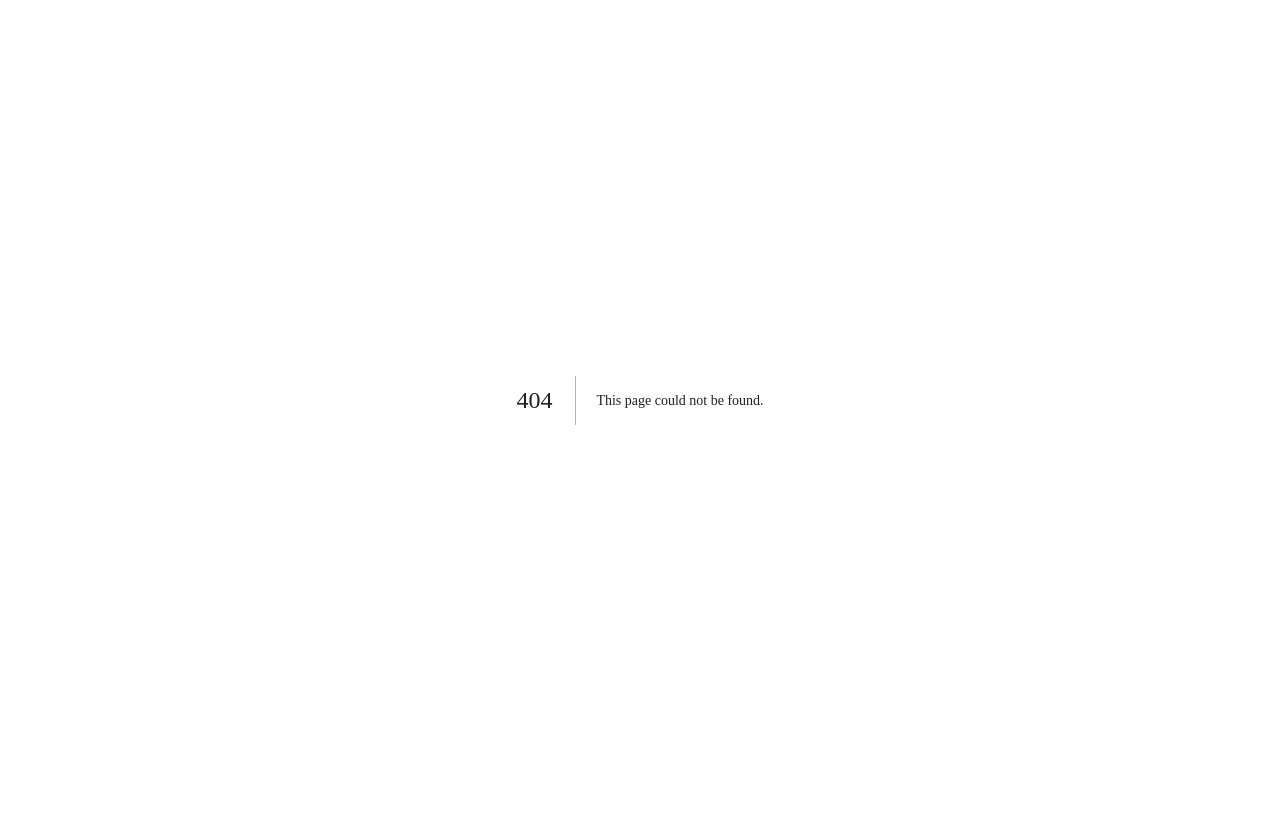
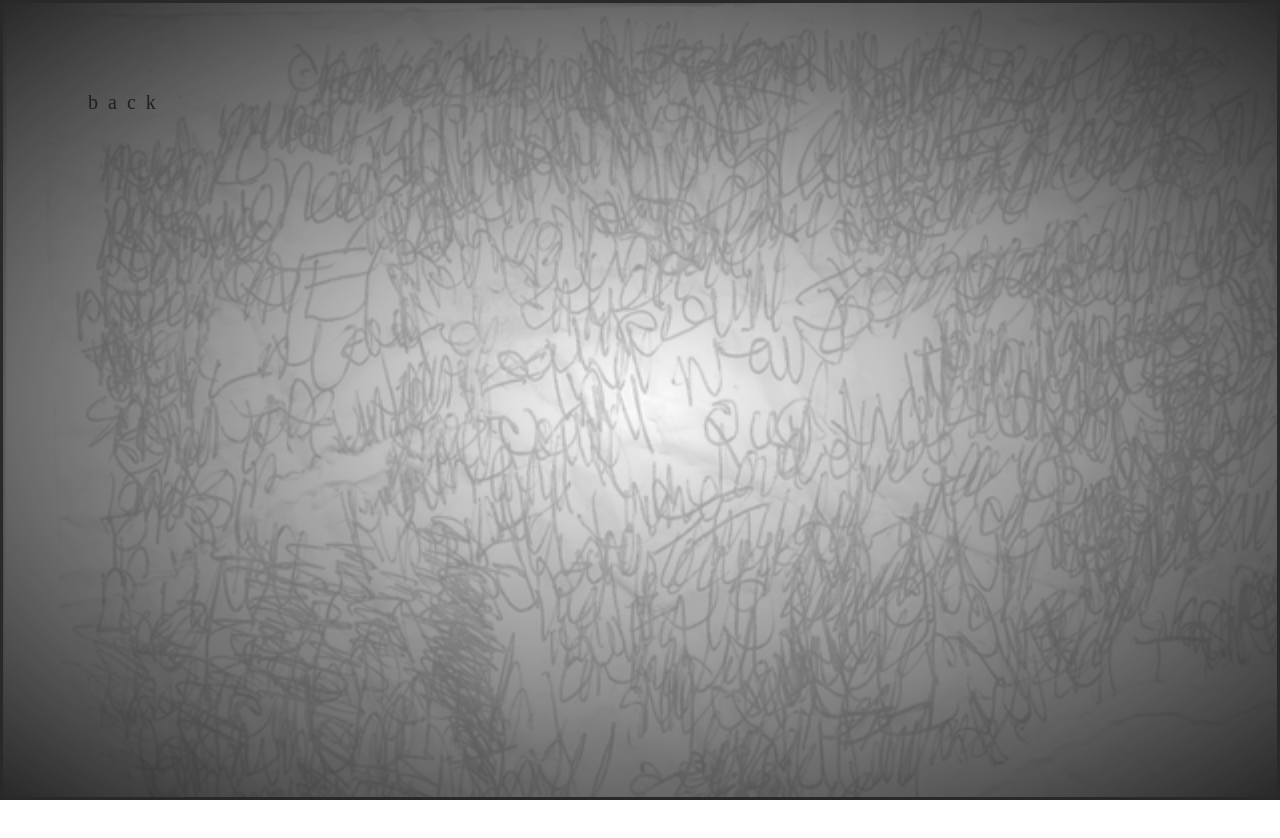
Before and after one commit to joewxlker/loonybin-e5d6, a Next.js app: page /whitepaper in a window 1280 px wide. Before the commit this address had no page. Shown: the top 838 px of the page. Before the commit the page ends 800 px from the top, so only its background shows below. Built offline with nearby package versions, Linux system fonts and the light colour scheme; a web font is replaced by a local one.

Commit message:
add whitepaper

```diff
--- a/public/whitepaper.json
+++ b/public/whitepaper.json
@@ -1,5 +1,5 @@
 {
     "title" : "Whitepaper",
-    "body" : "here’s our based whitepaper juicy infographics in it 4 the tec blah blah blah [link to whitepaper]",
+    "body" : "here’s our based whitepaper juicy infographics in it 4 the tec blah blah blah",
     "accent" : "dingdongfbingbongchingchong"
 }
--- a/src/app/animation.tsx
+++ b/src/app/animation.tsx
@@ -49,16 +49,19 @@ export const Animation: FC = () => {
       } else {
         setCount(0);
       }
-      families.forEach(() => {
-        const index = Math.floor(Math.random() * families.length);
-        (textElements[0] as any).style.fontFamily = families[index]?.font;
-        if(textElements[0]?.tagName === 'H1'){
-          (textElements[0] as any).style.letterSpacing = families[index]?.spacing;
-        }
-        if(textElements[0]?.className.includes('animate')){
-          (textElements[0] as any).style.letterSpacing = families[index]?.spacingSmall;
-        }
-      });
+      const textElement = textElements[0];
+      if(textElement){
+        families.forEach(() => {
+          const index = Math.floor(Math.random() * families.length);
+          (textElement as any).style.fontFamily = families[index]?.font;
+          if(textElement?.tagName === 'H1'){
+            (textElement as any).style.letterSpacing = families[index]?.spacing;
+          }
+          if(textElement?.className.includes('animate')){
+            (textElement as any).style.letterSpacing = families[index]?.spacingSmall;
+          }
+        });
+      }
       borderElements.forEach(element => {
         const index = Math.floor(Math.random() * borderImages.length);
         (element as any).style.setProperty('--background-image', `url(${borderImages[index]})`)
--- a/src/app/components/section.tsx
+++ b/src/app/components/section.tsx
@@ -1,4 +1,5 @@
 import Image from "next/image";
+import Link from "next/link";
 import { type FC, type ReactNode } from "react";
 import uuid4 from "uuid4";
 
@@ -34,18 +35,21 @@ const Body: FC<{ children: ReactNode }> = ({ children }) => {
 
 const Article: FC<{
   body: string[];
-  link?: { title: string; href: string };
+  link?: { title: string; callback: () => void };
   title?: string;
   direction: 'left' | 'right';
-}> = ({ body, direction }) => {
+}> = ({ body, direction, link }) => {
   return (
     <div className="flex flex-col">
       {body.map(item => {
           return (
-            <article key={uuid4()} className="flex w-[500px] max-w-[100vw] flex-auto px-5 py-2 font-body">
+            <article key={uuid4()} className="flex w-[500px] max-w-[100vw] flex-col px-5 py-2 font-body">
               <p className={`font-body text-2xl text-t1 w-full ${direction === 'left' ? 'text-left' : 'text-right' }`}>
                 {item}
               </p>
+              {link && <button className="border flex justify-center py-6" onClick={link.callback} >
+                <p className="font-body text-2xl text-t1 w-full">[link to whitepaper]</p>
+              </button>}
             </article>
             )
         })}
--- a/src/app/layout.tsx
+++ b/src/app/layout.tsx
@@ -1,9 +1,10 @@
 import "~/styles/globals.css";
 
 import { type Metadata } from "next";
-import { Animation } from "./animation"
 
 import config from "public/config.json";
+import { LoaderContext } from "./loader";
+import { Animation } from "./animation";
 
 export const metadata: Metadata = config.meta;
 
@@ -22,7 +23,13 @@ export default function RootLayout({
         <link href="https://fonts.cdnfonts.com/css/jowrotealovesong" rel="stylesheet"/>
       </head>
         <body>
+          <LoaderContext>
             {children}
+          </LoaderContext>
+          <div id="overlay" className="fixed inset-0 -z-10"/>
+          <div id="gradient" className="fixed inset-0 -z-20"/>
+          <div id="background-image" className="fixed inset-0 -z-30" />
+          <Animation/>
         </body>
     </html>
   );
--- /dev/null
+++ b/src/app/loader.tsx
@@ -0,0 +1,31 @@
+"use client";
+
+import Router from 'next/router'
+import { useState, useEffect, FC, ReactNode } from 'react';
+
+export const LoaderContext: FC<{ children: ReactNode}> = ({ children }) => {
+
+    const [loading, setLoading] = useState(false);
+    useEffect(() => {
+        Router.events.on("routeChangeStart", (url)=>{
+            setLoading(true)
+          });
+        Router.events.on("routeChangeComplete", (url)=>{
+            setLoading(false)
+          });
+
+          Router.events.on("routeChangeError", (url) =>{
+            setLoading(false)
+          });
+    }, [Router])
+
+    useEffect(() => {
+        console.log(loading);
+    }, [loading]);
+
+    return (
+        <div>
+            {!loading && children}
+        </div>
+    )
+}
--- a/src/app/page.tsx
+++ b/src/app/page.tsx
@@ -1,6 +1,7 @@
+"use client";
+
 import { Footer } from "./components/footer";
 import { Section } from "./components/section";
-
 
 import config from "public/config.json";
 import { type ProjectInfo } from "~/app/models/project.model";
@@ -12,20 +13,37 @@ import utility from "public/utility.json";
 import uuid4 from "uuid4";
 import { Animation } from "./animation";
 import Image from "next/image";
+import { useEffect, useState } from "react";
+import { useRouter } from "next/navigation";
 
 
 export default function HomePage() {
   const projectData = config as ProjectInfo;
   const layout = "xl:px-40 lg:px-20 md:px-20 px-2 max-w-[2000px] m-auto";
 
+  const [loading, setLoading] = useState(true);
+  const router = useRouter();
+
+  useEffect(() => {
+      setLoading(false);
+  }, []);
+
+  const navigate = () => {
+      setLoading(true);
+      setTimeout(() => {
+          router.push('/whitepaper');
+      }, 500);
+  }
+
   return (
       <main
-        className={`flex min-h-screen flex-col items-center justify-center gap-5 text-black ${layout}`}
+        className={`relative flex min-h-screen flex-col items-center justify-center gap-5 text-black ${layout}`}
       >
+        <div className={`${loading ? 'opacity-0' : 'opacity-100'} transition-opacity duration-500`}>
           <div id="landing" className="xl:py-40 lg:py-40 xl:pb-0 lg:pb-0 pb-40 relative xl:px-20 lg:px-5 md:px-5 px-2 max-w-[2000px] w-screen">
             <h1 className="text-6xl font-heading text-t1 p-5">WELCOME TO THE LOONY BIN</h1>
-          <p className="text-xl font-body text-t2 p-5">Compiled in 236ms (519 modules)</p>
-          <p className="absolute bottom-0 xl:right-20 lg:right-20 right-0 -rotate-45 text-xl font-body text-t2 p-5">Compiled in 236ms (519 modules)<br/>Compiled in 236ms (519 modules)<br/>Compiled in 236ms (519 modules)<br/></p>
+            <p className="text-xl font-body text-t2 p-5">AAAAAAAAAAAAAAAAAAAAAAAAAAAAAAAA</p>
+            <p className="absolute bottom-0 xl:right-20 lg:right-20 right-0 -rotate-45 text-xl font-body text-t2 p-5">PSCHLOPSCHLOP<br/>PSCHLOPSCHLOP<br/>PSCHLOPSCHLOP<br/></p>
             <div className="flex items-center justify-center">
               <Image src='/logo-nobg-512px.png' alt='' height={300} width={300} />
             </div>
@@ -33,7 +51,7 @@ export default function HomePage() {
           <Section.Container id={whitepaper.title} direction="right">
             <Section.Header title={whitepaper.title} direction="right"/>
             <Section.Body>
-            <Section.Article body={[whitepaper.body]} direction="right"/>
+              <Section.Article body={[whitepaper.body]} link={{ title: "whitepaper", callback: navigate }} direction="right"/>
             </Section.Body>
           </Section.Container>
           <Section.Container id={tokenomics.title} direction="left">
@@ -63,10 +81,8 @@ export default function HomePage() {
             </Section.Body>
           </Section.Container>
           <Footer config={projectData} layout={layout} />
-        <div id="overlay" className="fixed inset-0 -z-10"/>
-        <div id="gradient" className="fixed inset-0 -z-20"/>
-        <div id="background-image" className="fixed inset-0 -z-30" />
-        <Animation/>
+        </div>
+        <div className={`absolute inset-0 bg-black z-50 ${loading ? "opacity-90" : "opacity-0" } pointer-events-none transition-all duration-500`}/>
       </main>
   );
 }
--- /dev/null
+++ b/src/app/whitepaper/page.tsx
@@ -0,0 +1,30 @@
+"use client"
+
+import { useRouter } from "next/navigation";
+import { useEffect, useState } from "react";
+
+export default function WhitepaperPage() {
+
+    const [loading, setLoading] = useState(true);
+    const router = useRouter();
+
+    useEffect(() => {
+        setLoading(false)
+    }, []);
+
+    const navigate = () => {
+        setLoading(true);
+        setTimeout(() => {
+            router.push('/');
+        }, 500);
+    }
+
+    return (
+        <div className={`relative w-full p-12 h-[10000px]`}>
+            <button type="button" onClick={navigate} className="p-10 fixed">
+                <h1 className="text-body font-md text-xl">back</h1>
+            </button>
+            <div className={`absolute inset-0 bg-black z-50 ${loading ? "opacity-90" : "opacity-0" } pointer-events-none transition-all duration-500`}/>
+        </div>
+    )
+}
```
Lines whose indentation alone changed are shown as unchanged.
